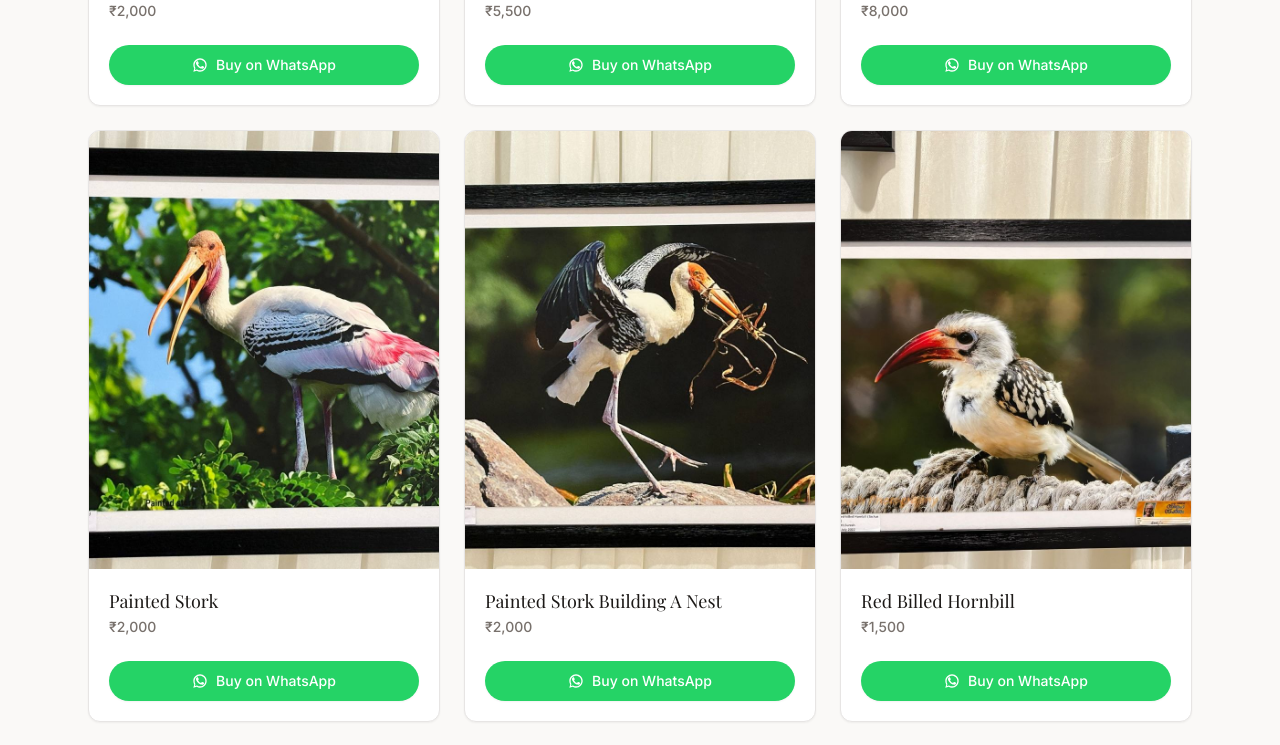
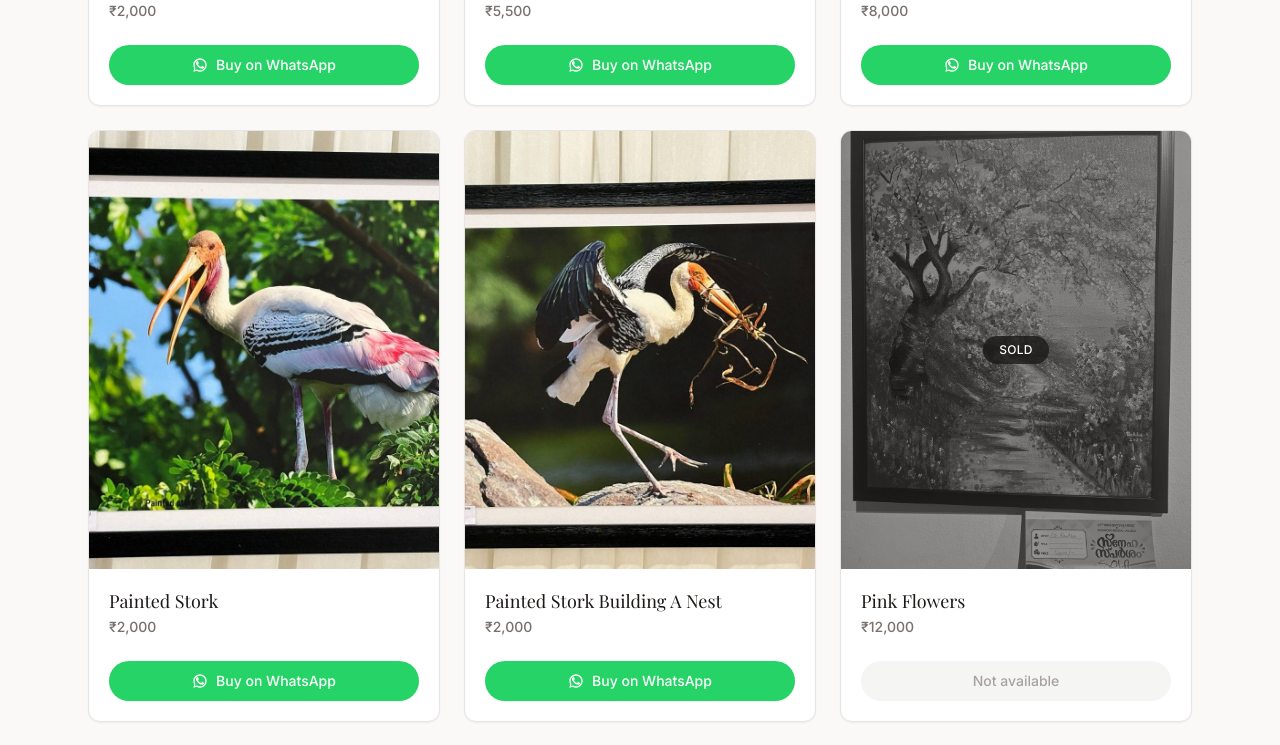
Before and after one commit to jasilmohmd/Art-catalogue, a Next.js app: page / in a window 1280 px wide. Shown: the part 9500-10245 px from the top of the page. Built offline with nearby package versions, Linux system fonts and the light colour scheme; a web font is replaced by a local one.

Commit message:
feat: add Pink Flowers artwork

```diff
--- a/data/artworks.ts
+++ b/data/artworks.ts
@@ -318,6 +318,13 @@ export const artworks: Artwork[] = [
     available: true,
   },
   {
+    id: "pink-flowers",
+    name: "Pink Flowers",
+    price: 12000,
+    image: "/artworks/pink_flowers-12000-sold.jpg",
+    available: false,
+  },
+  {
     id: "red-billed-hornbill",
     name: "Red Billed Hornbill",
     price: 1500,
```
Also changed, not shown: public/artworks/pink_flowers-12000-sold.jpg (added).
